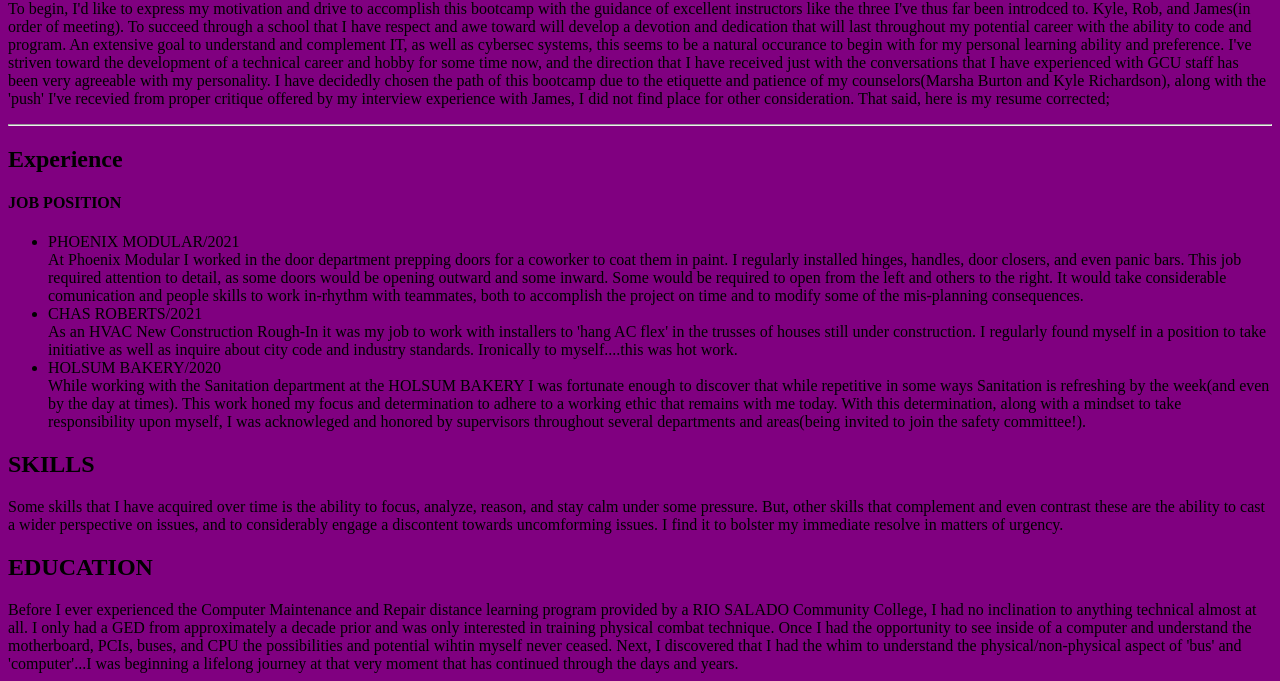
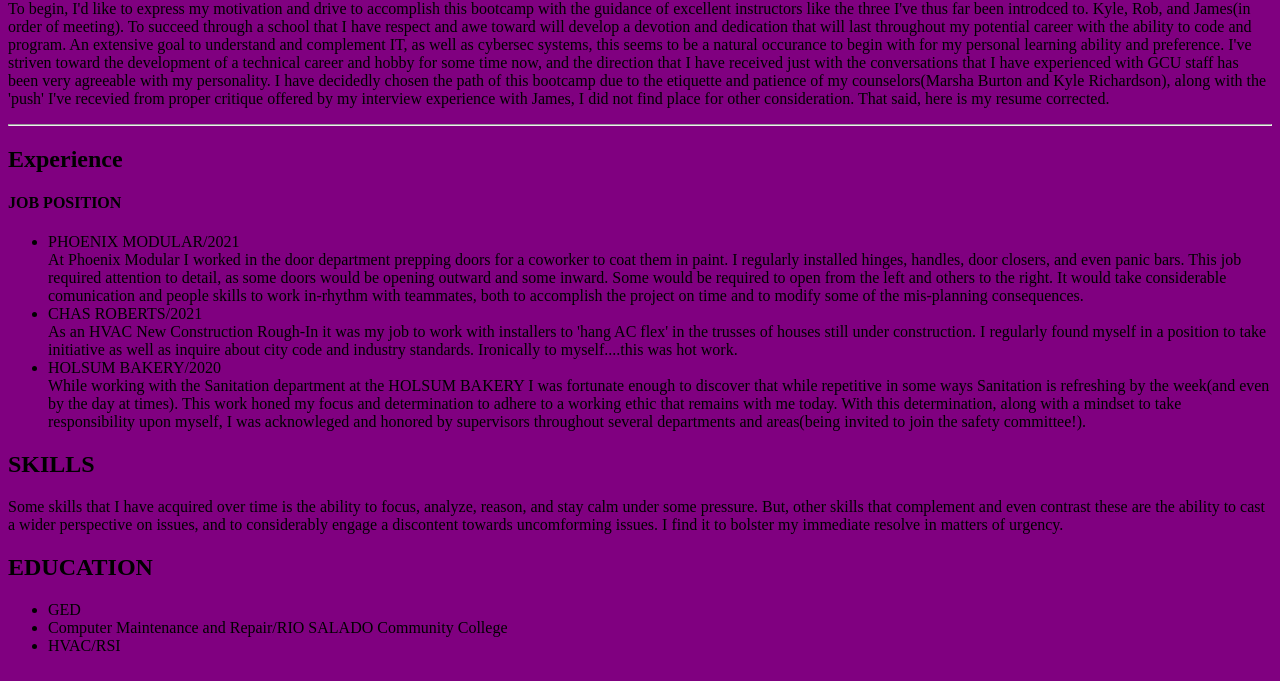
Before and after one commit to udherweI/udherweI.github.io, a plain HTML site: page index.html in a window 1280 px wide. Shown: the part 339-1020 px from the top of the page. Drawn offline with Linux system fonts and the light colour scheme; a script that the page names is missing.

Commit message:
Update index.html

```diff
--- a/index.html
+++ b/index.html
@@ -30,7 +30,7 @@
          bootcamp due to the etiquette and patience of my counselors(Marsha Burton and Kyle Richardson), along with the
          'push' I've recevied from proper critique offered by my interview experience with James, I did not find place for
          other consideration.
-         That said, here is my resume corrected;</p>
+         That said, here is my resume corrected.</p>
         </nav>
     </header>
     <hr>
@@ -64,13 +64,12 @@
  bolster my immediate resolve in matters of urgency.
 
  <h2>EDUCATION</h2>
- Before I ever experienced the Computer Maintenance and Repair distance learning program provided by a
- RIO SALADO Community College, I had no inclination to anything technical almost at all. I only had a
- GED from approximately a decade prior and was only interested in training physical combat technique.
- Once I had the opportunity to see inside of a computer and understand the motherboard, PCIs, buses, and
- CPU the possibilities and potential wihtin myself never ceased. Next, I discovered that I had the whim
- to understand the physical/non-physical aspect of 'bus' and 'computer'...I was beginning a lifelong
- journey at that very moment that has continued through the days and years.
+
+ <ul>
+  <li>GED</li>
+  <li>Computer Maintenance and Repair/RIO SALADO Community College</li>
+  <li>HVAC/RSI</li>
+ </ul>
 
 </body>
 </html>
```
